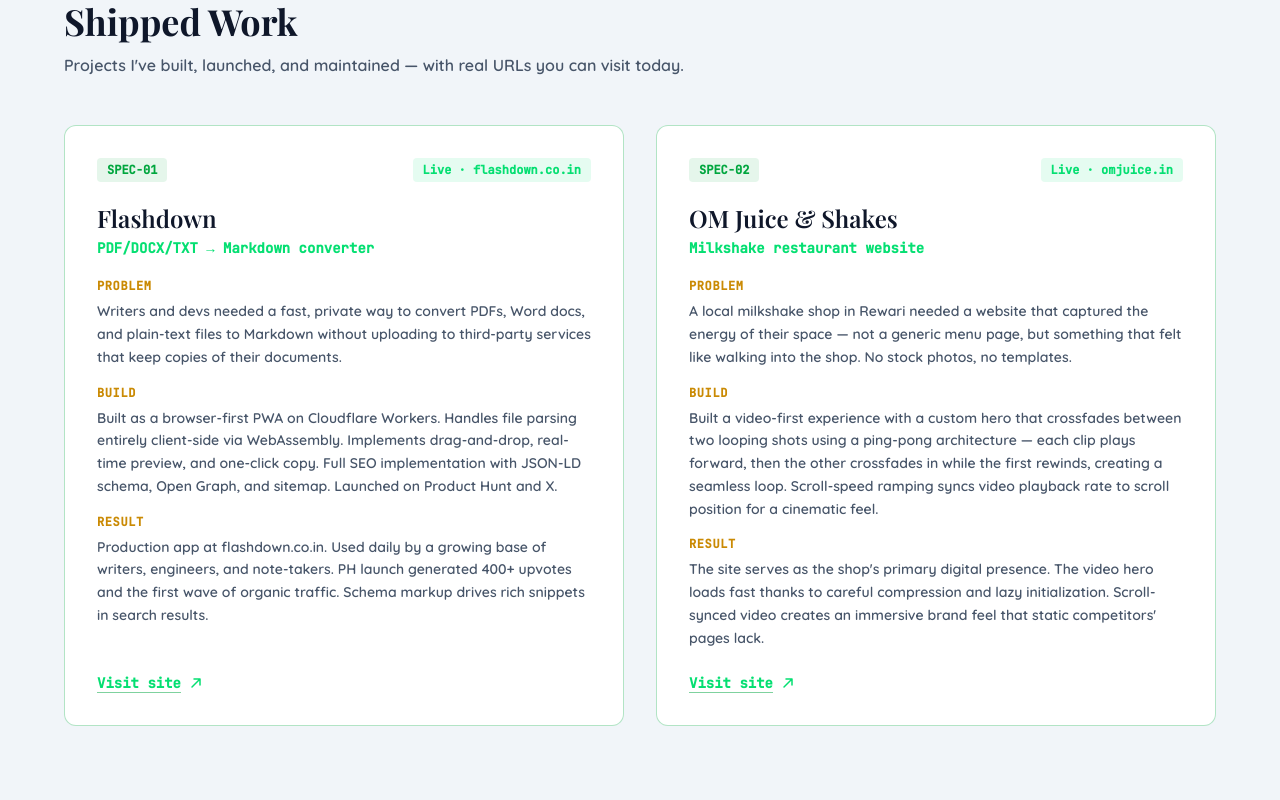
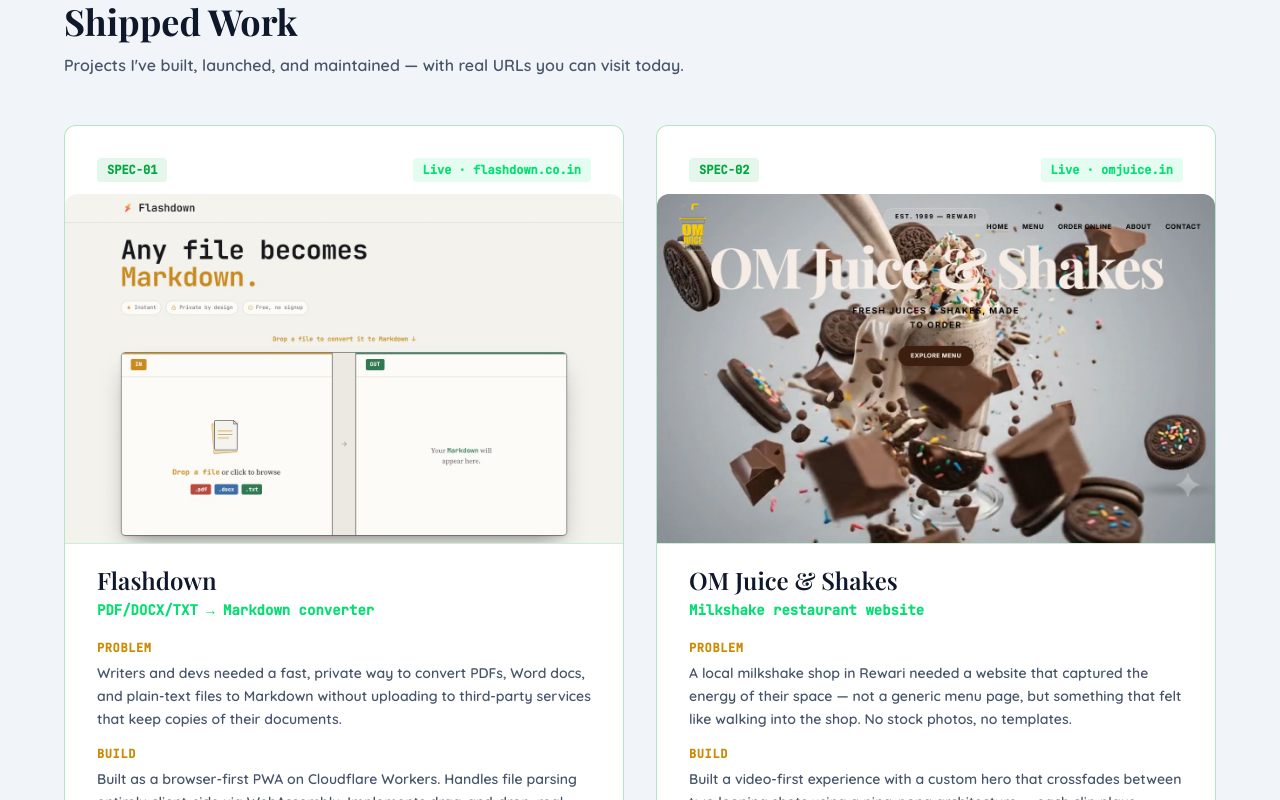
Before and after one commit to bills740ssrw-creator/portfolio, a React (Vite) app: page / in a window 1280 px wide. Shown: the part 1660-2460 px from the top of the page. Built offline with nearby package versions, Linux system fonts and the light colour scheme; a web font is replaced by a local one.

Commit message:
add landing page screenshots to shipped work cards

```diff
--- a/src/components/ShippedWork.jsx
+++ b/src/components/ShippedWork.jsx
@@ -32,6 +32,7 @@
             status="Live · flashdown.co.in"
             title="Flashdown"
             subtitle="PDF/DOCX/TXT → Markdown converter"
+            image="/flashdown.jpg"
             problem="Writers and devs needed a fast, private way to convert PDFs, Word docs, and plain-text files to Markdown without uploading to third-party services that keep copies of their documents."
             build="Built as a browser-first PWA on Cloudflare Workers. Handles file parsing entirely client-side via WebAssembly. Implements drag-and-drop, real-time preview, and one-click copy. Full SEO implementation with JSON-LD schema, Open Graph, and sitemap. Launched on Product Hunt and X."
             result="Production app at flashdown.co.in. Used daily by a growing base of writers, engineers, and note-takers. PH launch generated 400+ upvotes and the first wave of organic traffic. Schema markup drives rich snippets in search results."
@@ -43,6 +44,7 @@
             status="Live · omjuice.in"
             title="OM Juice & Shakes"
             subtitle="Milkshake restaurant website"
+            image="/omjuice.jpg"
             problem="A local milkshake shop in Rewari needed a website that captured the energy of their space — not a generic menu page, but something that felt like walking into the shop. No stock photos, no templates."
             build="Built a video-first experience with a custom hero that crossfades between two looping shots using a ping-pong architecture — each clip plays forward, then the other crossfades in while the first rewinds, creating a seamless loop. Scroll-speed ramping syncs video playback rate to scroll position for a cinematic feel."
             result="The site serves as the shop&apos;s primary digital presence. The video hero loads fast thanks to careful compression and lazy initialization. Scroll-synced video creates an immersive brand feel that static competitors&apos; pages lack."
--- a/src/components/WorkCard.jsx
+++ b/src/components/WorkCard.jsx
@@ -1,6 +1,6 @@
 import { useEffect, useRef } from 'react';
 
-export default function WorkCard({ spec, status, title, subtitle, problem, build, result, link }) {
+export default function WorkCard({ spec, status, title, subtitle, problem, build, result, link, image }) {
   const ref = useRef(null);
 
   useEffect(() => {
@@ -23,6 +23,12 @@
         <span className="font-mono text-xs text-green-600 bg-green-600/10 px-2.5 py-1 rounded font-semibold">{spec}</span>
         <span className="font-mono text-xs text-green-400 bg-green-400/10 px-2.5 py-1 rounded font-semibold">{status}</span>
       </div>
+
+      {image && (
+        <div className="mb-5 -mx-6 sm:-mx-8 -mt-2 overflow-hidden rounded-t-xl">
+          <img src={image} alt={`${title} screenshot`} className="w-full h-auto object-cover border-b border-green-600/20" />
+        </div>
+      )}
 
       <h3 className="font-display text-warm-50 text-xl sm:text-2xl font-semibold mb-1">{title}</h3>
       <p className="font-mono text-sm text-green-400 mb-5 font-semibold">{subtitle}</p>
```
Also changed, not shown: public/flashdown.jpg (added), public/omjuice.jpg (added).
